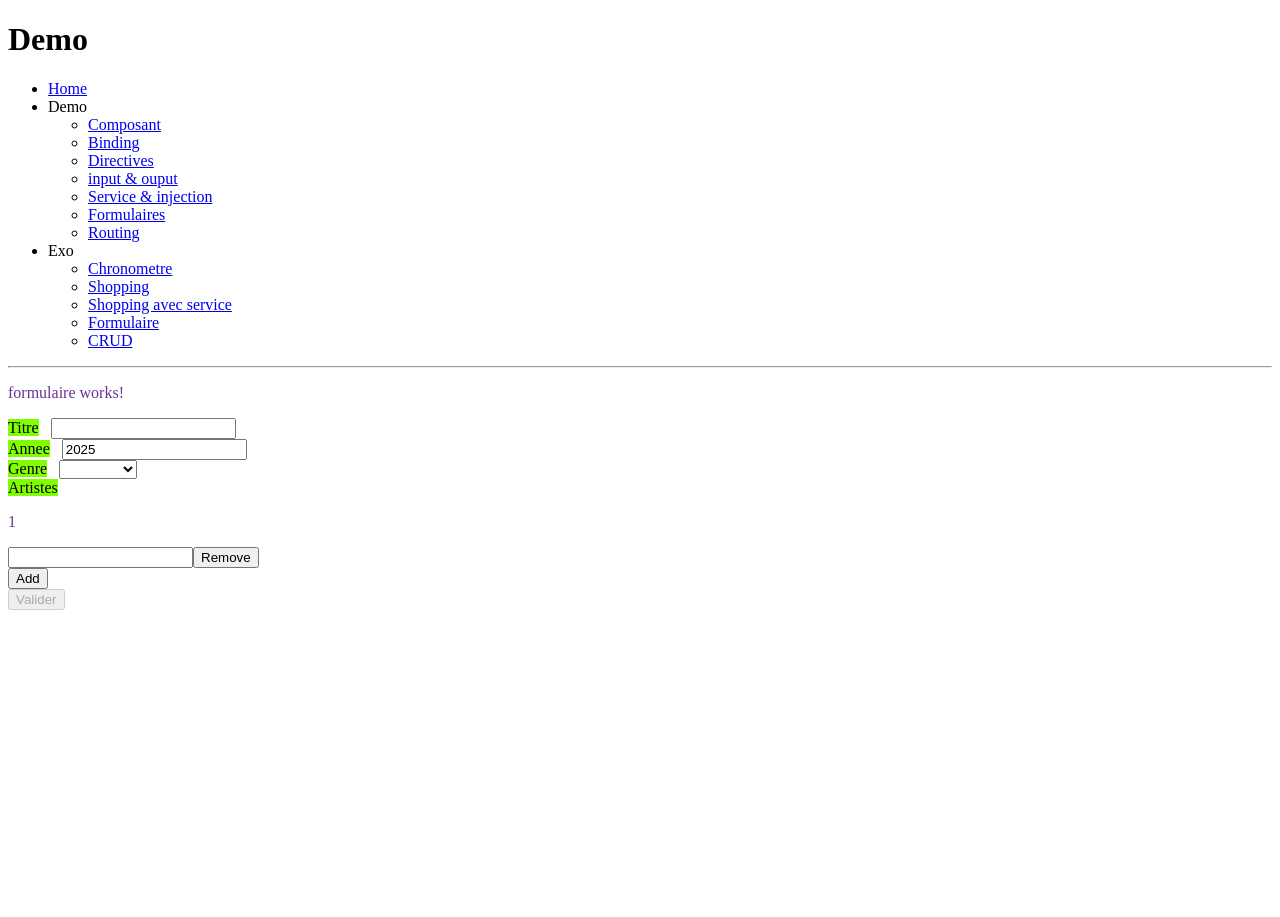
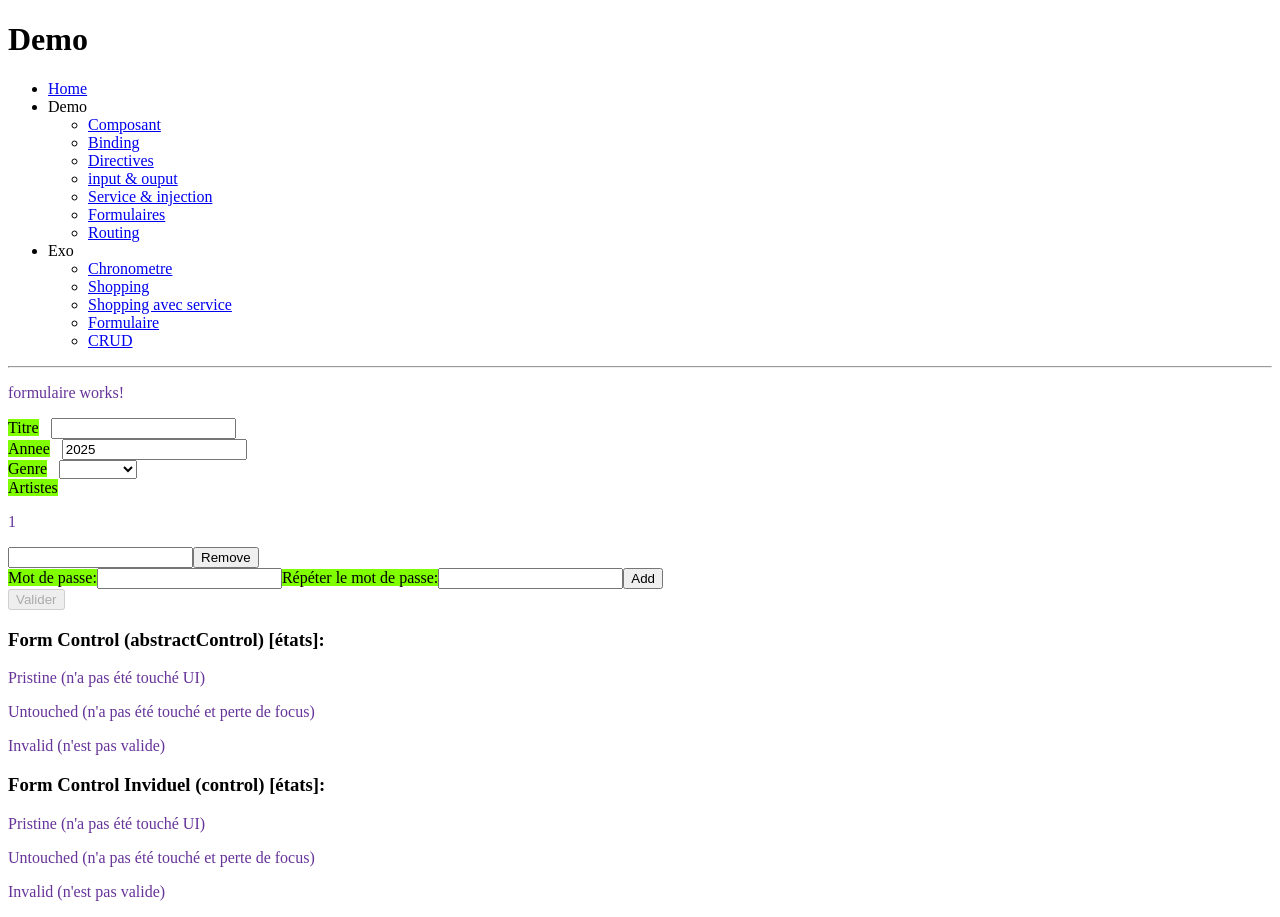
Before and after one commit to phil-bstorm/TF_202502_BootcampNET__Angular, an Angular app: page /formulaire in a window 1280 px wide. Before the commit the page ends 800 px from the top, so only its background shows below. Built offline with nearby package versions, Linux system fonts and the light colour scheme.

Commit message:
Démonstration supplémentaires Custom Validators

```diff
--- a/src/app/demo/formulaire/formulaire.component.html
+++ b/src/app/demo/formulaire/formulaire.component.html
@@ -4,6 +4,13 @@
 <form [formGroup]="form">
   <label for="titre" >Titre</label> &nbsp;
   <input id="titre" type="text" formControlName="titre">
+
+  <div *ngIf="form.controls['titre'].touched && form.controls['titre'].invalid" class="error-control">
+    <span *ngIf="form.controls['titre'].errors">
+      Le champ doit contenir au minimum {{ form.controls['titre'].errors['minlength']['requiredLength'] }} caractères
+    </span>
+  </div>
+
   <br>
 
   <label for="annee">Annee</label> &nbsp;
@@ -28,8 +35,26 @@
       <p>{{$index + 1}}</p>
       <input [formControlName]="$index" >
       <button (click)="removeControl($index)">Remove</button>
+
+      <span *ngIf="control.touched && control.invalid" class="error-control">
+        <div *ngIf="control.errors">
+          {{ control.errors['name'] }}
+        </div>
+      </span>
     }
   </div>
+
+  <label for="password">Mot de passe:</label>
+  <input type="password" formControlName="password">
+
+  <label for="confirmPassword">Répéter le mot de passe:</label>
+  <input type="confirmPassword" formControlName="confirmPassword">
+
+  <div *ngIf="form.controls['confirmPassword'].touched && form.errors">
+    {{ form.errors['name'] }}
+  </div>
+
+
   <button (click)="addControl()">Add</button>
 
   <br>
@@ -41,4 +66,21 @@
     <p>{{message}}</p>
   }
 
+  <h3>Form Control (abstractControl) [états]: </h3>
+  <p *ngIf="form.pristine">Pristine (n'a pas été touché UI)</p>
+  <p *ngIf="form.dirty">Dirty (a été touché UI)</p>
+  <p *ngIf="form.touched">Touched (a pas été touché et perte de focus)</p>
+  <p *ngIf="form.untouched">Untouched (n'a pas été touché et perte de focus)</p>
+  <p *ngIf="form.valid">Valid (est valide)</p>
+  <p *ngIf="form.invalid">Invalid (n'est pas valide)</p>
+
+  <h3>Form Control Inviduel (control) [états]:</h3>
+  <p *ngIf="form.controls['titre'].pristine">Pristine (n'a pas été touché UI)</p>
+  <p *ngIf="form.controls['titre'].dirty">Dirty (a été touché UI)</p>
+  <p *ngIf="form.controls['titre'].touched">Touched (a pas été touché et perte de focus)</p>
+  <p *ngIf="form.controls['titre'].untouched">Untouched (n'a pas été touché et perte de focus)</p>
+  <p *ngIf="form.controls['titre'].valid">Valid (est valide)</p>
+  <p *ngIf="form.controls['titre'].invalid">Invalid (n'est pas valide)</p>
+
+
 </form>
--- a/src/app/demo/formulaire/formulaire.component.ts
+++ b/src/app/demo/formulaire/formulaire.component.ts
@@ -1,6 +1,8 @@
 import { Component } from '@angular/core';
 import { FormArray, FormBuilder, FormControl, FormGroup, Validators } from '@angular/forms';
 import { genre } from './enums/genre.enum';
+import { artisteValidator } from './validators/artiste.validator';
+import { ConfirmPasswordValidator } from './validators/confirm-password.validator';
 
 @Component({
   selector: 'app-formulaire',
@@ -22,11 +24,13 @@ export class FormulaireComponent {
     let dateActuel : Date = new Date();
 
     this.form = this._formbuilder.group({
-      titre : [null, [Validators.required, Validators.minLength(4)]],
+      titre : [null, [Validators.required, Validators.minLength(5)]],
       annee : [dateActuel.getFullYear(), [Validators.required, Validators.min(1600), Validators.max(dateActuel.getFullYear())]],
       genre : [null , [Validators.required]],
-      artistes : this._formbuilder.array([new FormControl(null, Validators.required)])
-    })
+      artistes : this._formbuilder.array([new FormControl(null, artisteValidator)]),
+      password: [null, [Validators.required]],
+      confirmPassword: [null, [Validators.required]],
+    }, { validators: [ConfirmPasswordValidator] })
   }
 
   getArray() : FormArray {
@@ -34,7 +38,7 @@ export class FormulaireComponent {
   }
 
   addControl() : void{
-    this.getArray().push(new FormControl(null, Validators.required))
+    this.getArray().push(new FormControl(null, artisteValidator))
   }
 
   removeControl(index : number) : void{
--- /dev/null
+++ b/src/app/demo/formulaire/validators/artiste.validator.ts
@@ -0,0 +1,10 @@
+import { AbstractControl, ValidationErrors } from "@angular/forms";
+
+export function artisteValidator (control: AbstractControl): ValidationErrors | null {
+
+    if (!control.value) return { name: 'Champ obligatoire' };
+    if (control.value.length <= 2) return { name: 'Votre nom doit contenir au minumum 3 caractères' };
+    if (control.value === 'test') return { name: 'Votre nom ne peut pas être "test".' };
+
+    return null;
+}
--- /dev/null
+++ b/src/app/demo/formulaire/validators/confirm-password.validator.ts
@@ -0,0 +1,7 @@
+import { FormGroup, ValidationErrors } from "@angular/forms";
+
+export function ConfirmPasswordValidator (formGroup: FormGroup): ValidationErrors | null {
+
+    if (formGroup.controls['password'].value !== formGroup.controls['confirmPassword'].value) return { name: 'Mots de passe différents.' }
+    return null;
+}
```
